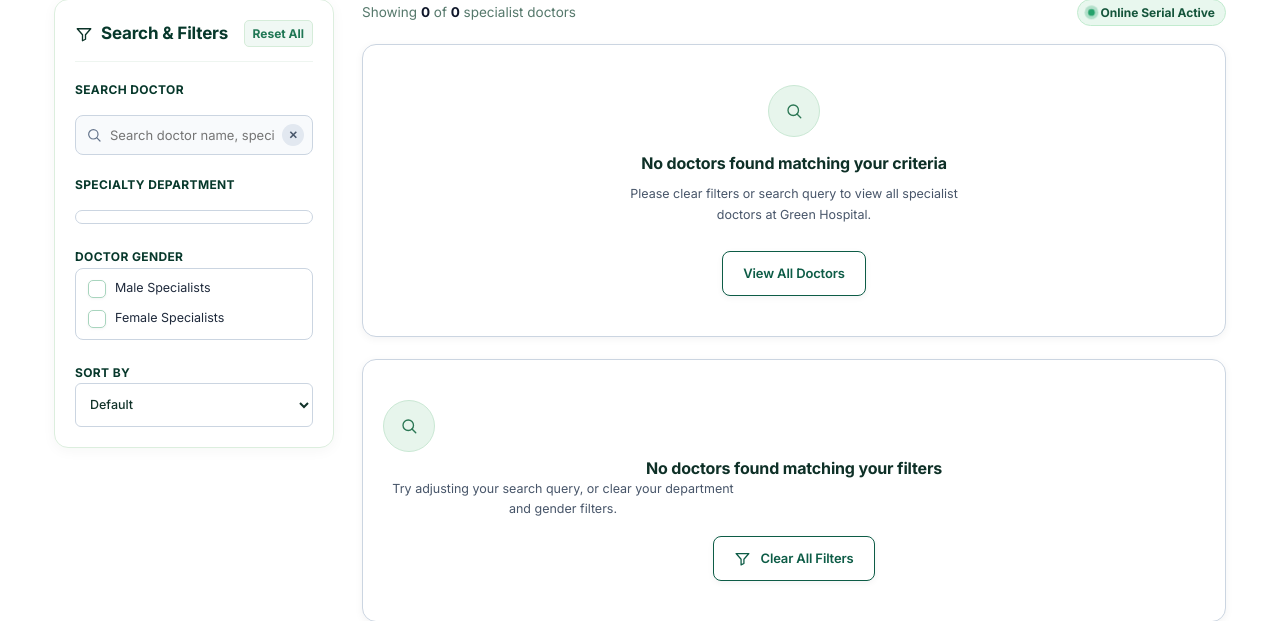
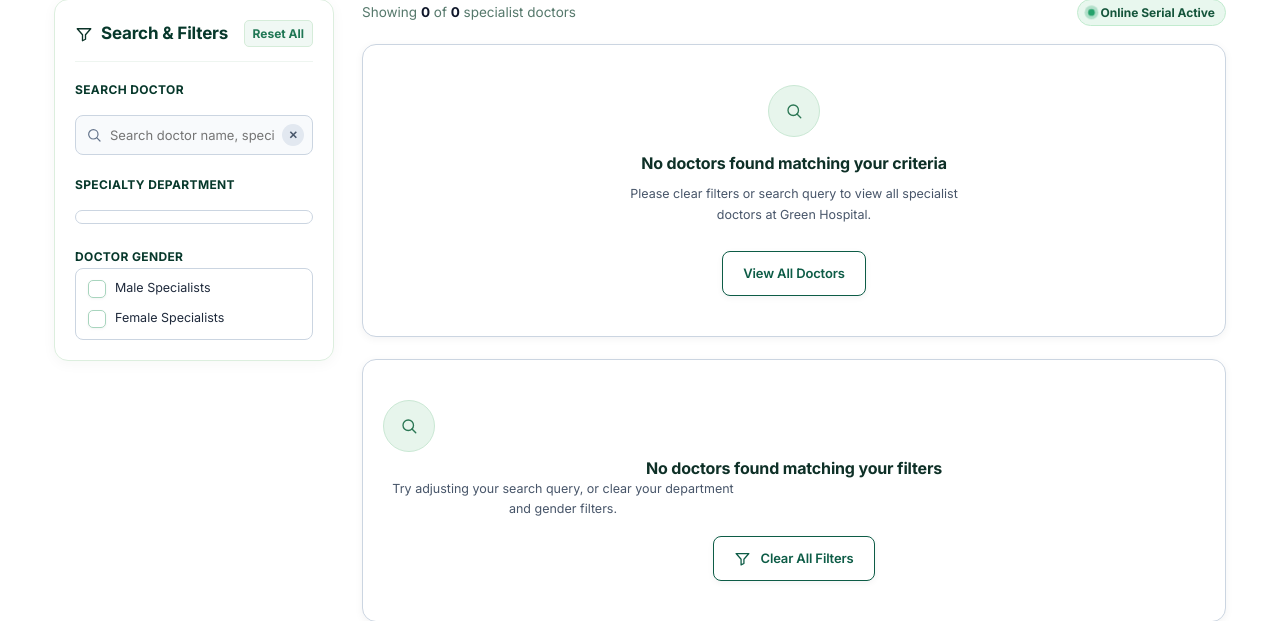
Before and after one commit to shawn-cse/healthcare-appointment-management-system, a Django app: page /doctors/ in a window 1280 px wide. Shown: the part 257-878 px from the top of the page. Run offline with Django 5.2, Linux system fonts and the light colour scheme; data comes from the database, SQL or seed files in the repository; data that the repository does not hold is empty.

Commit message:
Remove Sort By dropdown from doctor directory sidebar

```diff
--- a/templates/patient/doctors.html
+++ b/templates/patient/doctors.html
@@ -76,17 +76,6 @@
                 <span class="check-label-text">Female Specialists</span>
               </label>
             </div>
-          </div>
-
-          <!-- 4. Sort By: Consultation Fee & Experience -->
-          <div class="filter-group">
-            <label for="filter-sort-select" class="filter-group-title">Sort By</label>
-            <select name="sort" id="filter-sort-select" class="field-control filter-select">
-              <option value="default" {% if not selected_sort or selected_sort == 'default' or selected_sort == 'name' %}selected{% endif %}>Default</option>
-              <option value="fee_asc" {% if selected_sort == 'fee_asc' %}selected{% endif %}>Consultation Fee: Low to High</option>
-              <option value="fee_desc" {% if selected_sort == 'fee_desc' %}selected{% endif %}>Consultation Fee: High to Low</option>
-              <option value="experience" {% if selected_sort == 'experience' %}selected{% endif %}>Experience (Seniority)</option>
-            </select>
           </div>
         </form>
       </div>
@@ -272,7 +261,6 @@ document.addEventListener('DOMContentLoaded', function() {
   const clearDeptBtn = document.getElementById('clear-dept-filter');
   const genderMaleCheck = document.getElementById('gender-check-male');
   const genderFemaleCheck = document.getElementById('gender-check-female');
-  const sortSelect = document.getElementById('filter-sort-select');
   const cardsContainer = document.getElementById('doctor-cards-grid');
   const resetLink = document.getElementById('reset-all-filters');
   const clientEmpty = document.getElementById('no-doctors-client');
@@ -284,14 +272,11 @@ document.addEventListener('DOMContentLoaded', function() {
   if (!cardsContainer) return;
 
   const cards = Array.from(cardsContainer.querySelectorAll('.doctor-card'));
-  // Record initial order for 'default' sort
-  cards.forEach((c, idx) => { c.dataset.origOrder = idx; });
 
   function filterAndSortDoctors() {
     const rawQuery = (searchInput ? searchInput.value : '').trim();
     const query = rawQuery.toLowerCase();
     const terms = query.split(/\s+/).filter(Boolean);
-    const sortVal = sortSelect ? sortSelect.value : 'default';
 
     const hasQuery = Boolean(rawQuery);
     if (clearBtn) clearBtn.style.display = hasQuery ? 'inline-flex' : 'none';
@@ -354,23 +339,6 @@ document.addEventListener('DOMContentLoaded', function() {
       }
     });
 
-    // 3. Sorting
-    visibleCards.sort((a, b) => {
-      if (sortVal === 'fee_asc') {
-        return (parseFloat(a.dataset.fee) || 0) - (parseFloat(b.dataset.fee) || 0);
-      } else if (sortVal === 'fee_desc') {
-        return (parseFloat(b.dataset.fee) || 0) - (parseFloat(a.dataset.fee) || 0);
-      } else if (sortVal === 'experience') {
-        return (parseInt(b.dataset.exp, 10) || 0) - (parseInt(a.dataset.exp, 10) || 0);
-      } else {
-        // default: original DOM order
-        return (parseInt(a.dataset.origOrder, 10) || 0) - (parseInt(b.dataset.origOrder, 10) || 0);
-      }
-    });
-
-    // Re-append in sorted order
-    visibleCards.forEach(card => cardsContainer.appendChild(card));
-
     // Update results counter
     if (visibleCountEl) {
       visibleCountEl.textContent = visibleCards.length;
@@ -399,7 +367,6 @@ document.addEventListener('DOMContentLoaded', function() {
       selectedDepts.forEach(id => params.append('department', id));
     }
     if (targetGender !== 'all') params.set('gender', targetGender);
-    if (sortVal && sortVal !== 'default') params.set('sort', sortVal);
 
     const newUrl = params.toString() ? `${window.location.pathname}?${params.toString()}` : window.location.pathname;
     window.history.replaceState(null, '', newUrl);
@@ -442,18 +409,12 @@ document.addEventListener('DOMContentLoaded', function() {
   if (genderMaleCheck) genderMaleCheck.addEventListener('change', filterAndSortDoctors);
   if (genderFemaleCheck) genderFemaleCheck.addEventListener('change', filterAndSortDoctors);
 
-  // --- Sort Dropdown Listener ---
-  if (sortSelect) {
-    sortSelect.addEventListener('change', filterAndSortDoctors);
-  }
-
   // --- Reset All Filters ---
   function resetAll() {
     if (searchInput) searchInput.value = '';
     deptCheckboxes.forEach(cb => { cb.checked = false; });
     if (genderMaleCheck) genderMaleCheck.checked = false;
     if (genderFemaleCheck) genderFemaleCheck.checked = false;
-    if (sortSelect) sortSelect.value = 'default';
     filterAndSortDoctors();
   }
 
```
